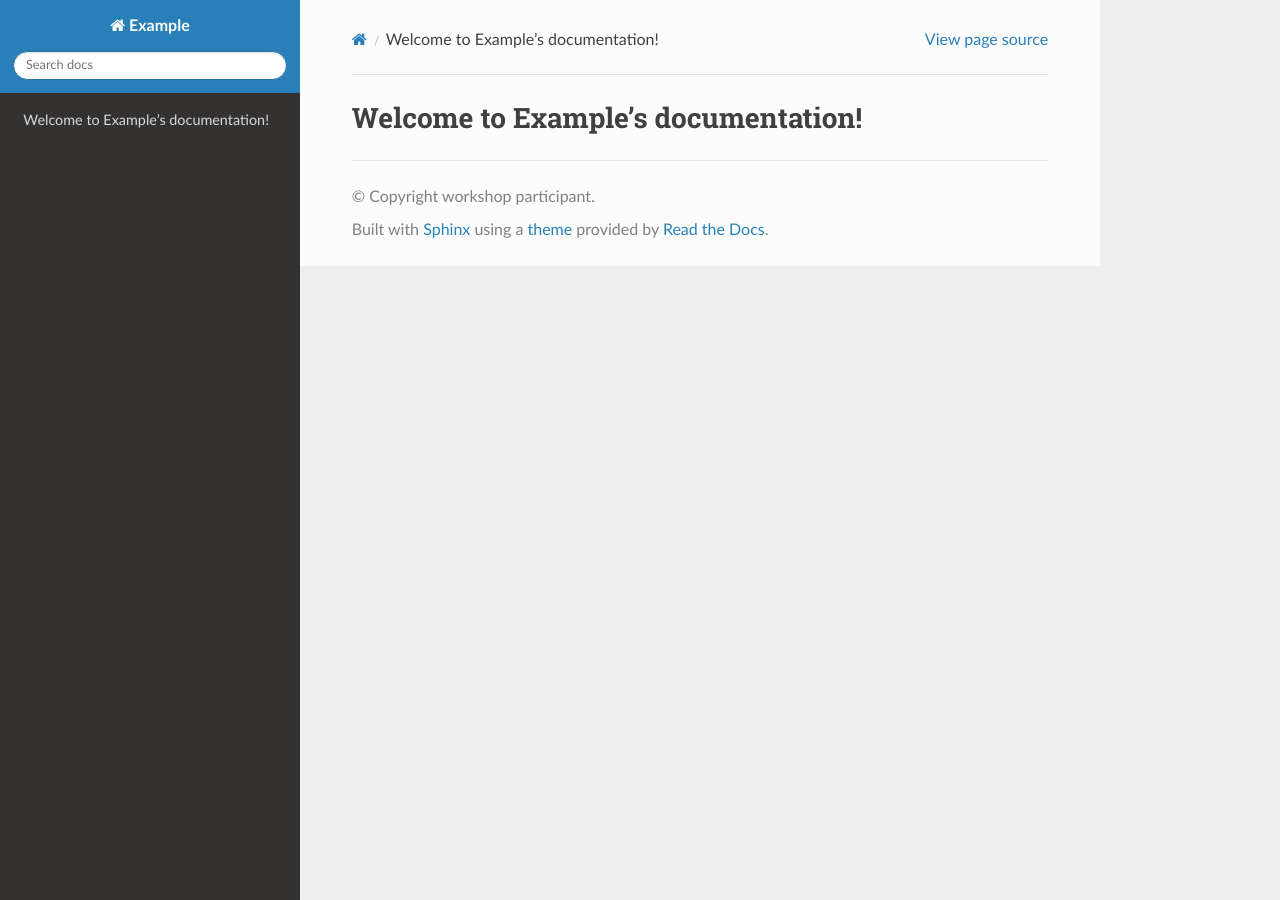
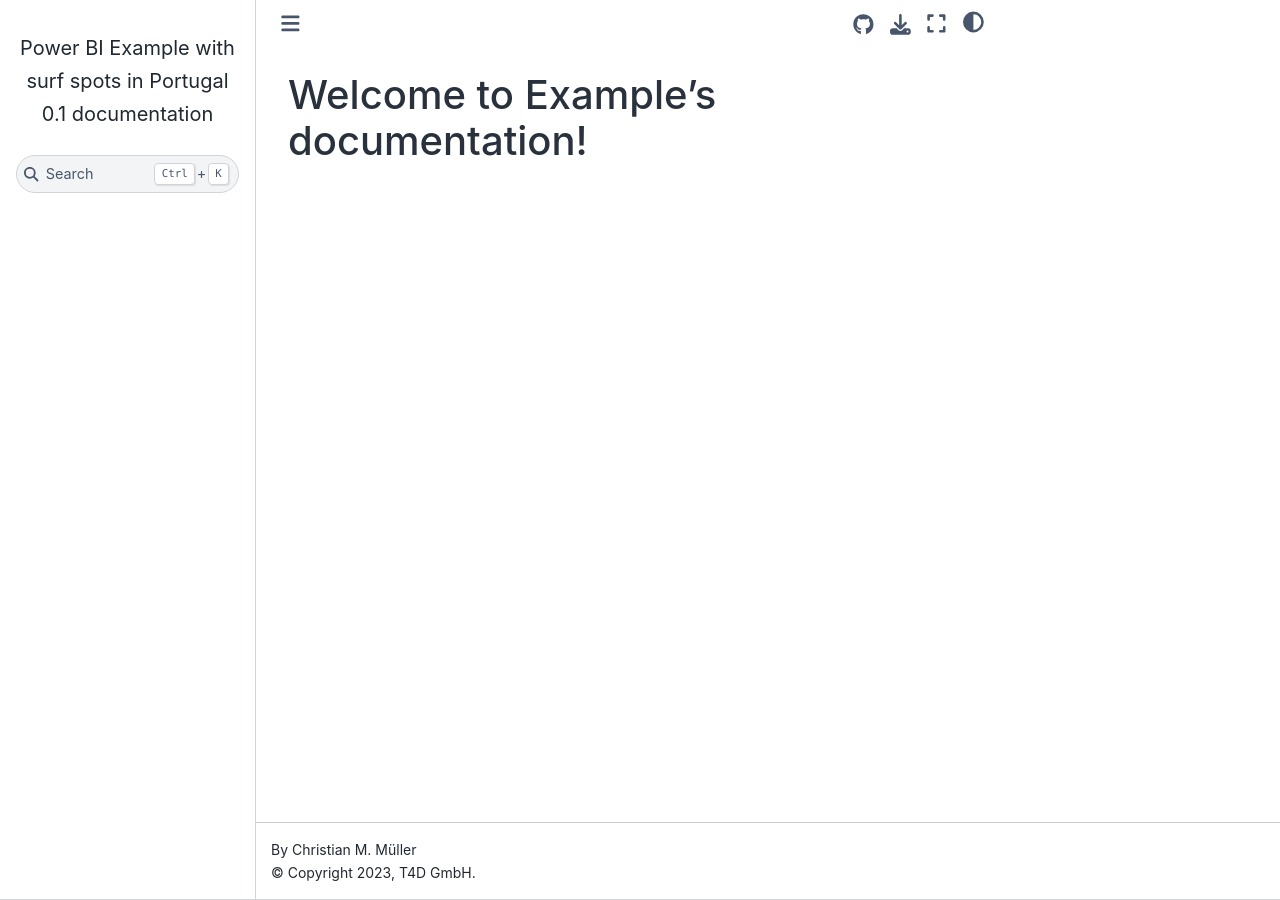
Before and after one commit to t4d-gmbh/powerbi-example-surfspots, a Sphinx documentation site: the page built from doc/index.rst, in a window 1280 px wide. Built offline with Sphinx 7.4.7 and the Sphinx Book theme 1.1.4, drawn with Linux system fonts in a browser that asks for light colours; pages that are not in the unit, such as notebooks, are missing from menus.

Commit message:
Add extensions and html_theme_options

```diff
--- a/doc/conf.py
+++ b/doc/conf.py
@@ -6,16 +6,20 @@
 # -- Project information -----------------------------------------------------
 # https://www.sphinx-doc.org/en/master/usage/configuration.html#project-information
 
-project = 'Example'
-copyright = 'workshop participant'
-author = 'workshop participant'
+project = 'Power BI Example with surf spots in Portugal'
+copyright = '2023, T4D GmbH'
+author = 'Christian M. Müller'
 release = '0.1'
 
 
 # -- General configuration ---------------------------------------------------
 # https://www.sphinx-doc.org/en/master/usage/configuration.html#general-configuration
+extensions = [
+    "myst_parser",
+    "sphinx_favicon",
+    "sphinx_design"
+]
 
-extensions = ['myst_parser']
 
 templates_path = ['_templates']
 exclude_patterns = ['_build', 'Thumbs.db', '.DS_Store']
@@ -24,5 +28,16 @@
 # -- Options for HTML output -------------------------------------------------
 # https://www.sphinx-doc.org/en/master/usage/configuration.html#options-for-html-output
 
-html_theme = 'sphinx_rtd_theme'
-html_static_path = ['_static']
+html_theme = 'sphinx_book_theme'
+# html_static_path = ['_static']
+
+
+html_theme_options = {
+    "repository_url": "https://github.com/t4d-gmbh/powerbi-example-surfspots",
+    "repository_branch": "main",
+    "path_to_docs": "doc/",
+    "use_edit_page_button": True,
+    "use_repository_button": True,
+    "toc_title": "Content",
+    "use_sidenotes": True
+}
```
